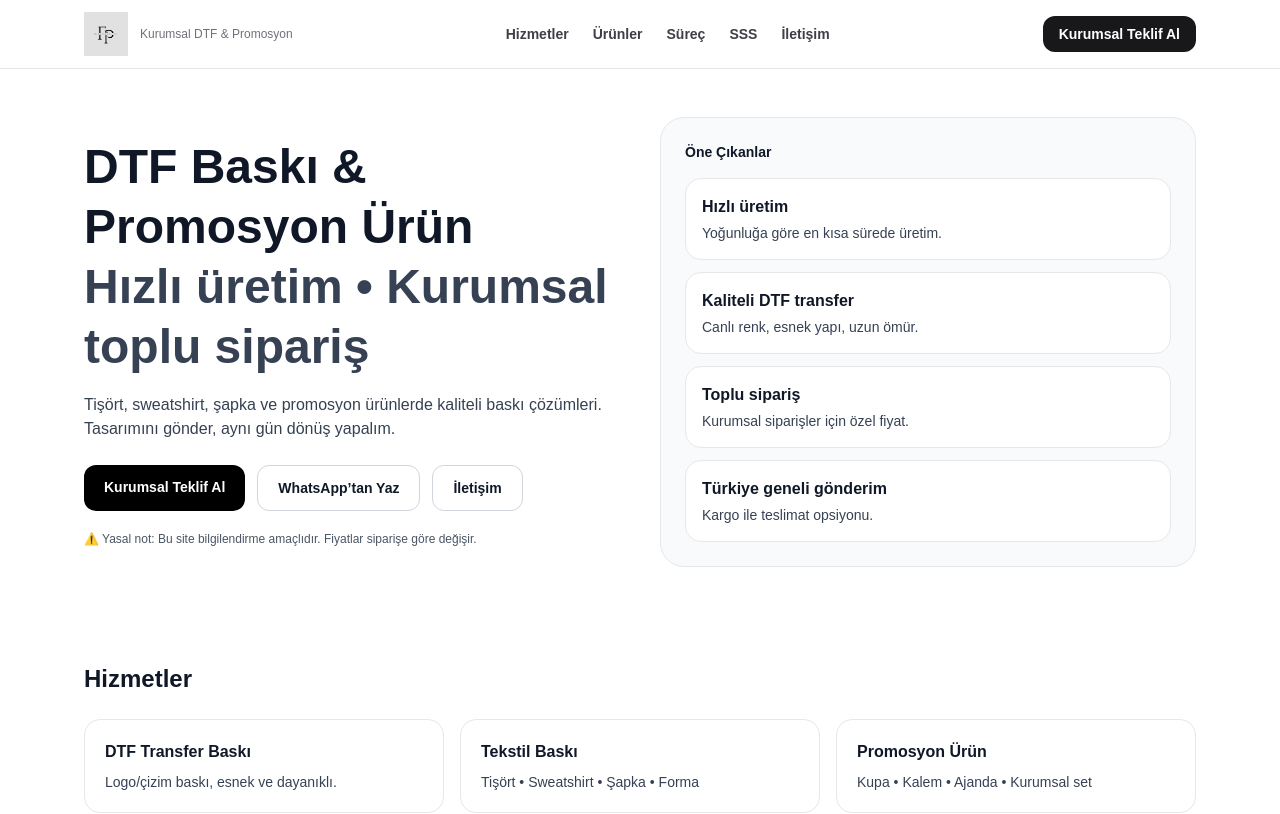
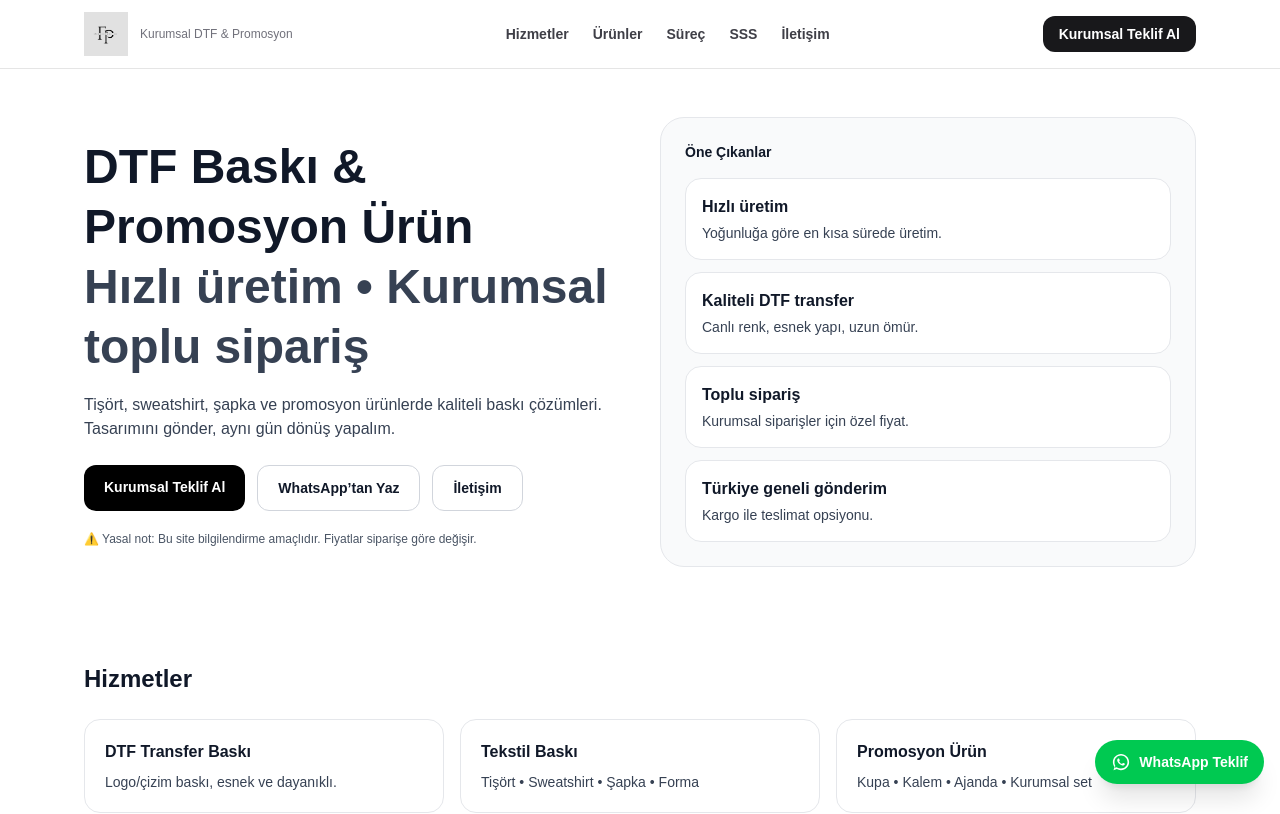
Before and after one commit to berkankocek1-dot/firmapromosyon, a Next.js app: page / in a window 1280 px wide. Shown: the top 814 px of the page. Built offline with nearby package versions, Linux system fonts and the light colour scheme.

Commit message:
Add global sticky WhatsApp CTA button

```diff
--- /dev/null
+++ b/app/components/StickyWhatsApp.tsx
@@ -0,0 +1,42 @@
+"use client";
+
+export default function StickyWhatsApp() {
+  const number = "905XXXXXXXXX"; // kendi numaran (başında + yok)
+  const text = "Merhaba, promosyon ürünleri için teklif almak istiyorum.";
+  const href = `https://wa.me/${number}?text=${encodeURIComponent(text)}`;
+
+  return (
+    <a
+      href={href}
+      target="_blank"
+      rel="noopener noreferrer"
+      aria-label="WhatsApp üzerinden teklif al"
+      // Fixed + z-index'i garantiye alıyoruz (kapanma/altında kalma olmasın)
+      style={{ position: "fixed", right: 16, bottom: 16, zIndex: 999999 }}
+      className="
+        group flex items-center gap-2
+        rounded-full bg-green-500 text-white
+        shadow-xl
+        px-4 py-3
+        transition
+        hover:bg-green-600 hover:scale-105
+        active:scale-95
+      "
+    >
+      {/* Icon */}
+      <svg
+        xmlns="http://www.w3.org/2000/svg"
+        viewBox="0 0 32 32"
+        className="h-5 w-5 fill-white"
+        aria-hidden="true"
+      >
+        <path d="M16.001 3C8.82 3 3 8.82 3 16c0 2.82.93 5.57 2.64 7.82L4 29l5.33-1.61A12.93 12.93 0 0016 29c7.18 0 13-5.82 13-13S23.18 3 16 3zm0 23.4c-2.27 0-4.48-.6-6.42-1.73l-.46-.27-3.16.95.97-3.08-.3-.49A10.36 10.36 0 015.6 16c0-5.73 4.67-10.4 10.4-10.4S26.4 10.27 26.4 16 21.73 26.4 16 26.4zm5.7-7.87c-.31-.15-1.82-.9-2.1-1s-.48-.15-.68.15-.78 1-.95 1.2-.34.23-.65.08c-.31-.15-1.32-.49-2.52-1.55-.93-.83-1.55-1.86-1.73-2.17s-.02-.48.13-.63c.13-.13.31-.34.46-.51.15-.18.2-.31.31-.51s.05-.38-.02-.53c-.08-.15-.68-1.63-.93-2.24-.24-.58-.48-.5-.68-.5h-.58c-.2 0-.53.08-.8.38-.27.31-1.05 1.03-1.05 2.5s1.08 2.9 1.23 3.1c.15.2 2.12 3.24 5.14 4.55.72.31 1.29.49 1.73.63.73.23 1.4.2 1.92.12.59-.09 1.82-.74 2.08-1.46.26-.73.26-1.35.18-1.46-.08-.12-.28-.2-.59-.35z" />
+      </svg>
+
+      {/* Desktop text (mobilde yer kaplamasın) */}
+      <span className="hidden sm:inline text-sm font-semibold">
+        WhatsApp Teklif
+      </span>
+    </a>
+  );
+}
--- a/app/layout.tsx
+++ b/app/layout.tsx
@@ -2,6 +2,7 @@ import type { Metadata } from "next";
 import { Geist, Geist_Mono } from "next/font/google";
 import "./globals.css";
 import Header from "./components/Header";
+import StickyWhatsApp from "./components/StickyWhatsApp";
 
 const geistSans = Geist({ variable: "--font-geist-sans", subsets: ["latin"] });
 const geistMono = Geist_Mono({ variable: "--font-geist-mono", subsets: ["latin"] });
@@ -17,6 +18,7 @@ export default function RootLayout({ children }: { children: React.ReactNode })
       <body className={`${geistSans.variable} ${geistMono.variable} antialiased`}>
         <Header />
         {children}
+        <StickyWhatsApp />
       </body>
     </html>
   );
```
